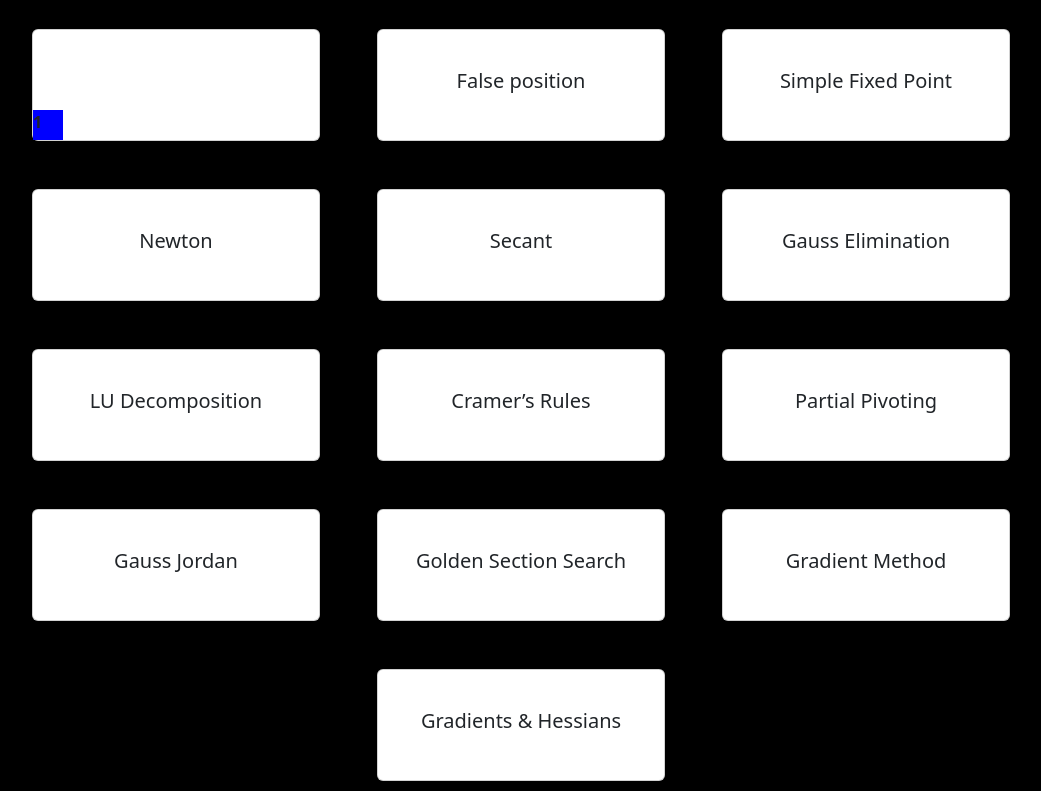
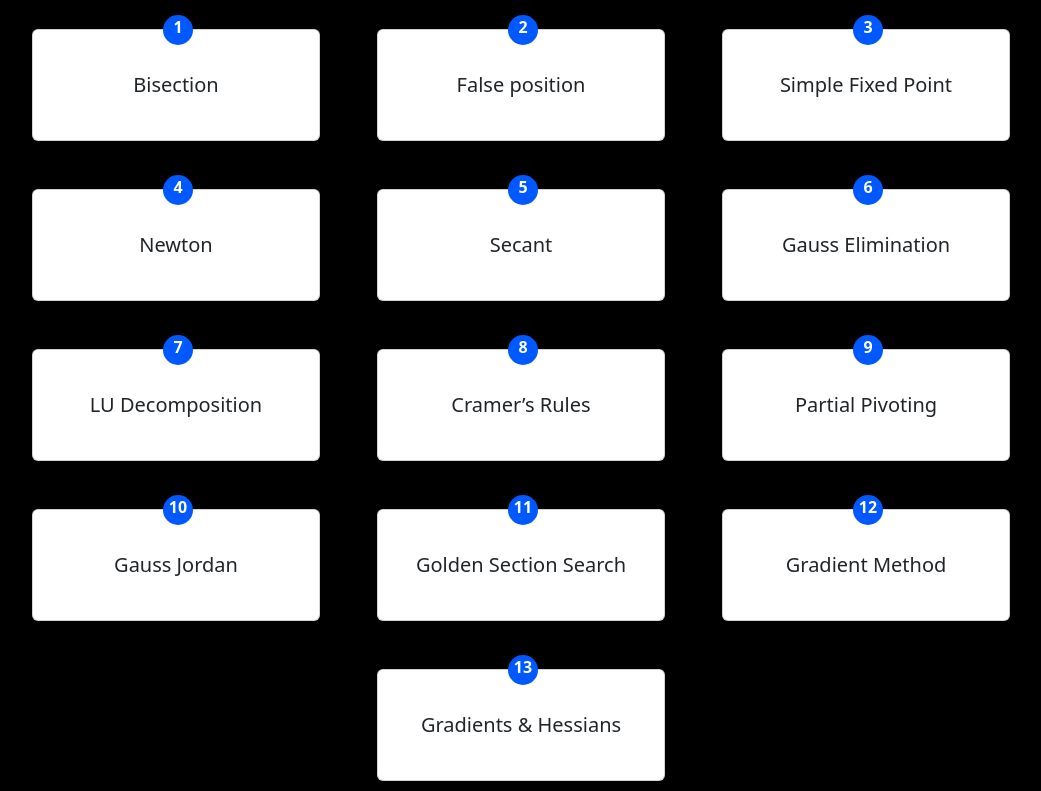
Before and after one commit to HanyMedhat10/Numerical-Analysis-project, a plain HTML site: page index.html in a window 1280 px wide. Shown: the part 889-1680 px from the top of the page, without its empty margins (155-1196 px from the left). Drawn offline with Linux system fonts and the light colour scheme.

Commit message:
animation run and convert p cord to link cord

```diff
--- a/css/style.css
+++ b/css/style.css
@@ -34,6 +34,12 @@ div a{
 text-decoration: none;
 color: white;
 }
+.link-card{
+text-decoration: none;
+color: #212529;
+font-weight: 500;
+font-size: 1.25rem;
+}
 .fouter{
     height: 150px;
     position: fixed;
@@ -65,7 +71,7 @@ color: white;
 
 .arrowicon{
   font-size: 25px;
-  animation: infinite  icon 3s;
+  animation: infinite  icon .5s ;
 
 }
 
@@ -73,17 +79,17 @@ color: white;
 @keyframes icon {
 
 
-    0% {
+    /* 0% {
 
         top: 80%;
         transform: translate(180deg, 0deg)
-    }
+    } */
 
 
-    100% {
+   to {
 
         top: 85%;
-        transform: translate(180deg, 0deg);
+        transform: translateY(-20px);
     }
 
 
@@ -96,8 +102,14 @@ color: white;
 .icons{
     width: 30px;
     height: 30px;
-    background-color: blue;
-    position: relative;
+    border-radius: 50%;
+    position: absolute;
+    bottom: 95px;
+    left: 130px;
+    text-align: center;
+    color: white;
+    background-color:  #0058ff;;
+    /* position: relative; */
 }
 
 
--- a/index.html
+++ b/index.html
@@ -40,7 +40,7 @@
     </div>
     <div class="icon  w-100 h-25 d-flex justify-content-center align-items-center ">
       <div class="  text-center ">
-        <i class="fa-solid fa-angle-down  arrowicon text-white"></i>
+       <a href="#link"> <i class="fa-solid fa-angle-down  arrowicon text-white"></i></a>
       </div>
     </div>
 
@@ -49,104 +49,104 @@
   <!-- method -->
   <section class="method  bg-black">
 
-    <div class="method container">
+    <div class="method container" id="link">
       <h2 class="d-flex justify-content-center text-white pt-5">Numerical Methods</h2>
       <div class="row pt-4 offset-sm-1   d-flex justify-content-around ">
         <div class="col-md-4 mb-md-5 ">
           <div class="card  position-relative " style="width: 18rem; height: 7rem;">
             <div class="card-body d-flex justify-content-center align-items-center">
               <!-- <h5 class="card-title">Bisection</h5> -->
-              <a href="layer.html" > Bisection</a>
+              <a class="link-card" href="Bisection.html" > Bisection</a>
+              <div class="icons "> <span class="fw-bold">1</span> </div>
             </div>
-                   <div class="icons "> <span class="fw-bold">1</span>
-             </div>
 
           </div>
         </div>
         <div class="col-md-4 mb-md-5 ">
           <div class="card  position-relative " style="width: 18rem; height: 7rem;">
             <div class="card-body d-flex justify-content-center align-items-center">
-              <h5 class="card-title">False position</h5>
+              <a class="link-card" href="False Position.html">False position</a>
+              <div class="icons "> <span class="fw-bold">2</span> </div>
+            </div>
+
+          </div>
+        </div>
+        <div class="col-md-4 mb-md-5 ">
+          <div class="card  position-relative " style="width: 18rem; height: 7rem;">
+            <div class="card-body d-flex justify-content-center align-items-center">
+              <a class="link-card">Simple Fixed
+                Point</a><div class="icons "> <span class="fw-bold">3</span> </div>
             </div>
           </div>
         </div>
         <div class="col-md-4 mb-md-5 ">
           <div class="card  position-relative " style="width: 18rem; height: 7rem;">
             <div class="card-body d-flex justify-content-center align-items-center">
-              <h5 class="card-title">Simple Fixed
-                Point</h5>
+              <a class="link-card" href="Newton.html">Newton</a><div class="icons "> <span class="fw-bold">4</span> </div>
             </div>
           </div>
         </div>
         <div class="col-md-4 mb-md-5 ">
           <div class="card  position-relative " style="width: 18rem; height: 7rem;">
             <div class="card-body d-flex justify-content-center align-items-center">
-              <h5 class="card-title">Newton</h5>
+              <a class="link-card">Secant</a><div class="icons "> <span class="fw-bold">5</span> </div>
             </div>
           </div>
         </div>
         <div class="col-md-4 mb-md-5 ">
           <div class="card  position-relative " style="width: 18rem; height: 7rem;">
             <div class="card-body d-flex justify-content-center align-items-center">
-              <h5 class="card-title">Secant</h5>
+              <a class="link-card">Gauss  Elimination</a><div class="icons "> <span class="fw-bold">6</span> </div>
             </div>
           </div>
         </div>
         <div class="col-md-4 mb-md-5 ">
           <div class="card  position-relative " style="width: 18rem; height: 7rem;">
             <div class="card-body d-flex justify-content-center align-items-center">
-              <h5 class="card-title">Gauss
-                Elimination</h5>
+              <a class="link-card">LU Decomposition</a><div class="icons "> <span class="fw-bold">7</span> </div>
             </div>
           </div>
         </div>
         <div class="col-md-4 mb-md-5 ">
           <div class="card  position-relative " style="width: 18rem; height: 7rem;">
             <div class="card-body d-flex justify-content-center align-items-center">
-              <h5 class="card-title">LU Decomposition</h5>
+              <a class="link-card">Cramer’s Rules</a><div class="icons "> <span class="fw-bold">8</span> </div>
             </div>
           </div>
         </div>
         <div class="col-md-4 mb-md-5 ">
           <div class="card  position-relative " style="width: 18rem; height: 7rem;">
             <div class="card-body d-flex justify-content-center align-items-center">
-              <h5 class="card-title">Cramer’s Rules</h5>
+              <a class="link-card">Partial Pivoting</a><div class="icons "> <span class="fw-bold">9</span> </div>
             </div>
           </div>
         </div>
         <div class="col-md-4 mb-md-5 ">
           <div class="card  position-relative " style="width: 18rem; height: 7rem;">
             <div class="card-body d-flex justify-content-center align-items-center">
-              <h5 class="card-title">Partial Pivoting</h5>
+              <a class="link-card">Gauss Jordan</a><div class="icons "> <span class="fw-bold">10</span> </div>
             </div>
           </div>
         </div>
         <div class="col-md-4 mb-md-5 ">
           <div class="card  position-relative " style="width: 18rem; height: 7rem;">
             <div class="card-body d-flex justify-content-center align-items-center">
-              <h5 class="card-title">Gauss Jordan</h5>
+              <a class="link-card">Golden Section
+                Search</a><div class="icons "> <span class="fw-bold">11</span> </div>
             </div>
           </div>
         </div>
         <div class="col-md-4 mb-md-5 ">
           <div class="card  position-relative " style="width: 18rem; height: 7rem;">
             <div class="card-body d-flex justify-content-center align-items-center">
-              <h5 class="card-title">Golden Section
-                Search</h5>
+              <a class="link-card">Gradient Method</a><div class="icons "> <span class="fw-bold">12</span> </div>
             </div>
           </div>
         </div>
         <div class="col-md-4 mb-md-5 ">
           <div class="card  position-relative " style="width: 18rem; height: 7rem;">
             <div class="card-body d-flex justify-content-center align-items-center">
-              <h5 class="card-title">Gradient Method</h5>
-            </div>
-          </div>
-        </div>
-        <div class="col-md-4 mb-md-5 ">
-          <div class="card  position-relative " style="width: 18rem; height: 7rem;">
-            <div class="card-body d-flex justify-content-center align-items-center">
-              <h5 class="card-title">Gradients & Hessians</h5>
+              <a class="link-card">Gradients & Hessians</a><div class="icons "> <span class="fw-bold">13</span> </div>
             </div>
           </div>
         </div>
```
Also changed, not shown: layer.html (+23 -1 lines), team.html (+1 -1 lines).
